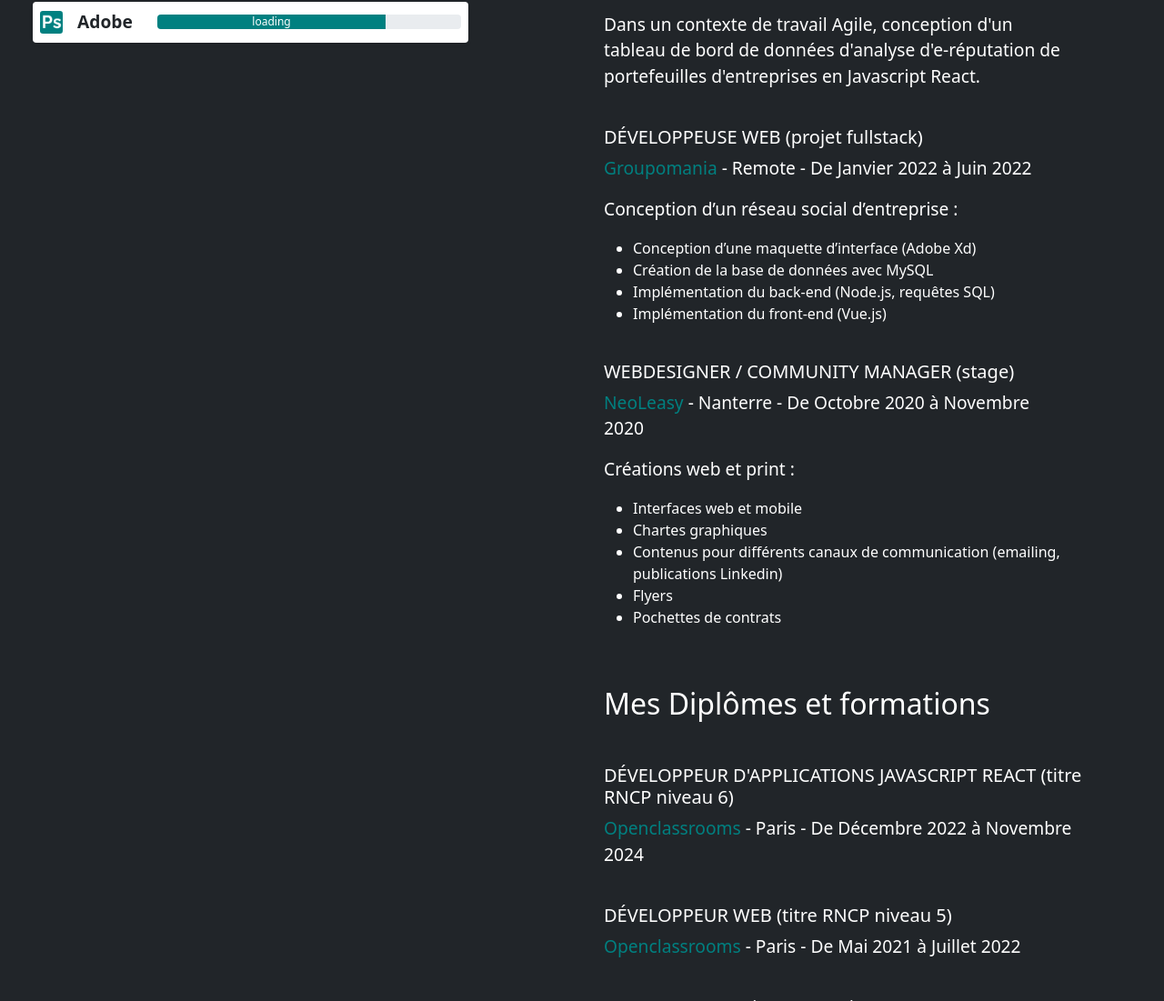
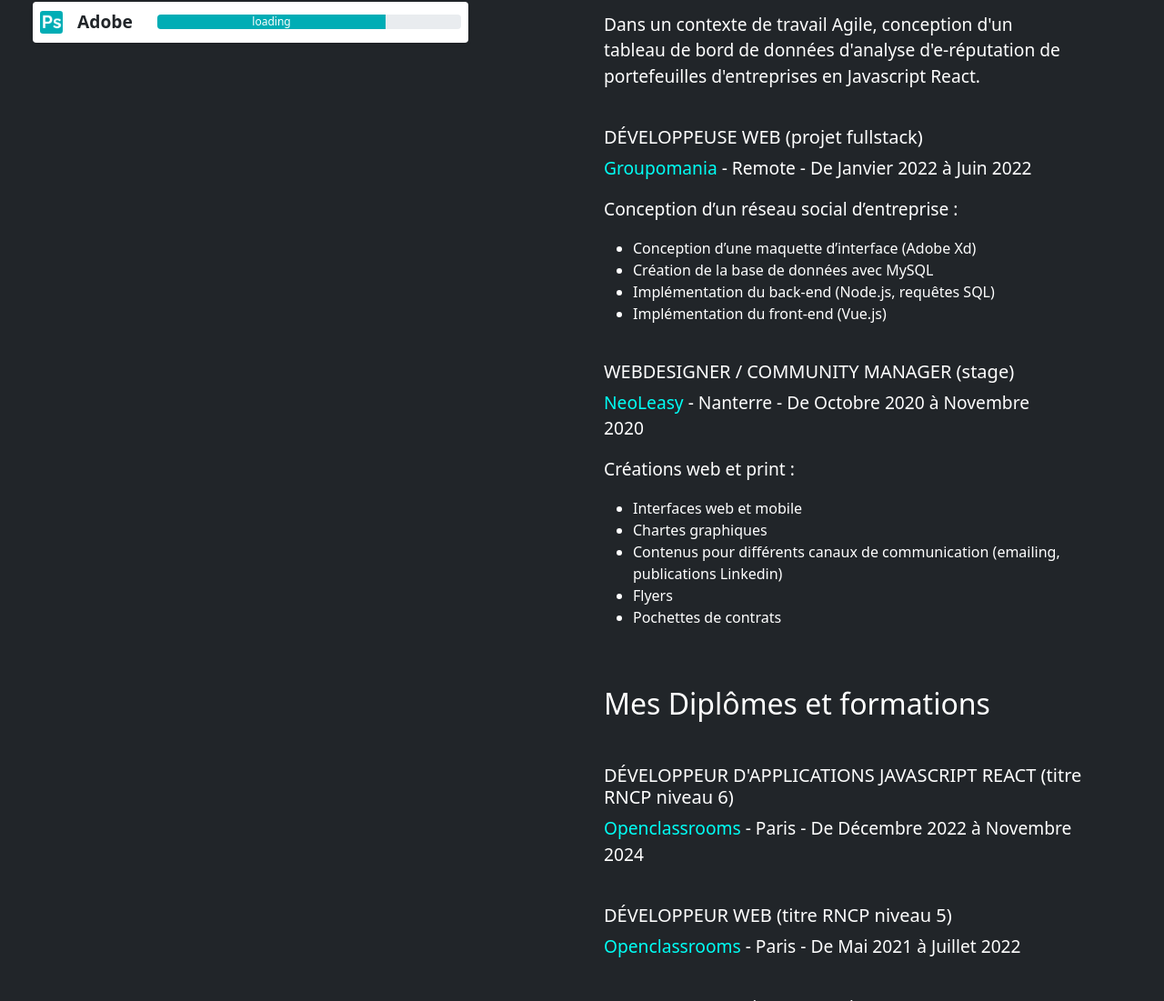
Before and after one commit to fvnny-code/fvnny-code.github.io, a plain HTML site: page index.html in a window 1280 px wide. Shown: the part 1699-2800 px from the top of the page at 91% size. Drawn offline with nearby package versions, Linux system fonts and the light colour scheme.

Commit message:
update global colors

```diff
--- a/css/styles.css
+++ b/css/styles.css
@@ -1,5 +1,6 @@
 :root {
-    --bs-teal: #008080;
+    --bs-teal: #00ADB5;
+    --bs-bright-turquoise: #00FFF5;
     scroll-behavior: smooth;
 
 }
@@ -31,6 +32,9 @@ br {
 
 .text-teal {
     color: var(--bs-teal);
+}
+.text-bright-turquoise{
+    color: var(--bs-bright-turquoise)
 }
 
 a:hover {
--- a/js/components/experience.js
+++ b/js/components/experience.js
@@ -13,7 +13,7 @@ export function createExperienceCard(experience) {
 
     experienceContainer.innerHTML = `
           <h3 class="fw-light fs-5 text-white">${experience.title}</h3>
-          <p class="text-white"><span class="text-teal">${experience.company}</span> - ${experience.location} - ${experience.period}</p>
+          <p class="text-white"><span class="text-bright-turquoise">${experience.company}</span> - ${experience.location} - ${experience.period}</p>
           <p class="text-white">${experience.description}</p>
           ${tasksHTML}
           ${experience.extra ? `<p class="text-white">${experience.extra}</p>` : ""}
@@ -27,7 +27,7 @@ export function createExperienceCard(experience) {
     formationContainer.classList.add("col-12", "col-md-12");
 
     // Vérification si les données existent pour éviter les "undefined"
-    const schoolInfo = formation.school ? `<span class="text-teal">${formation.school}</span>` : "";
+    const schoolInfo = formation.school ? `<span class="text-bright-turquoise">${formation.school}</span>` : "";
     const locationInfo = formation.location ? ` - ${formation.location}` : "";
     const periodInfo = formation.period ? ` - ${formation.period}` : "";
     const formationDetails = schoolInfo || locationInfo || periodInfo ? `<p class="text-white">${schoolInfo}${locationInfo}${periodInfo}</p>` : "";
```
